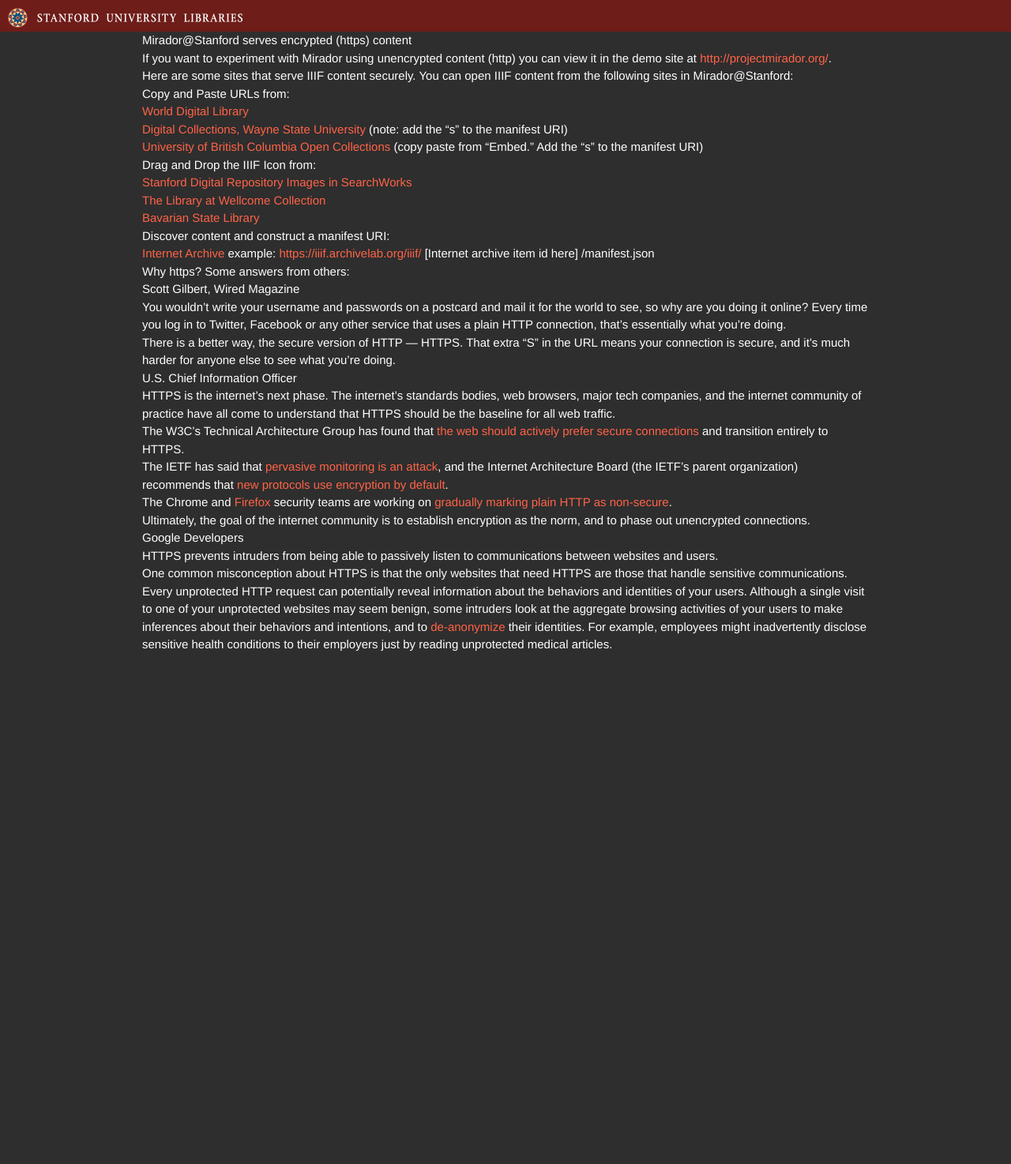
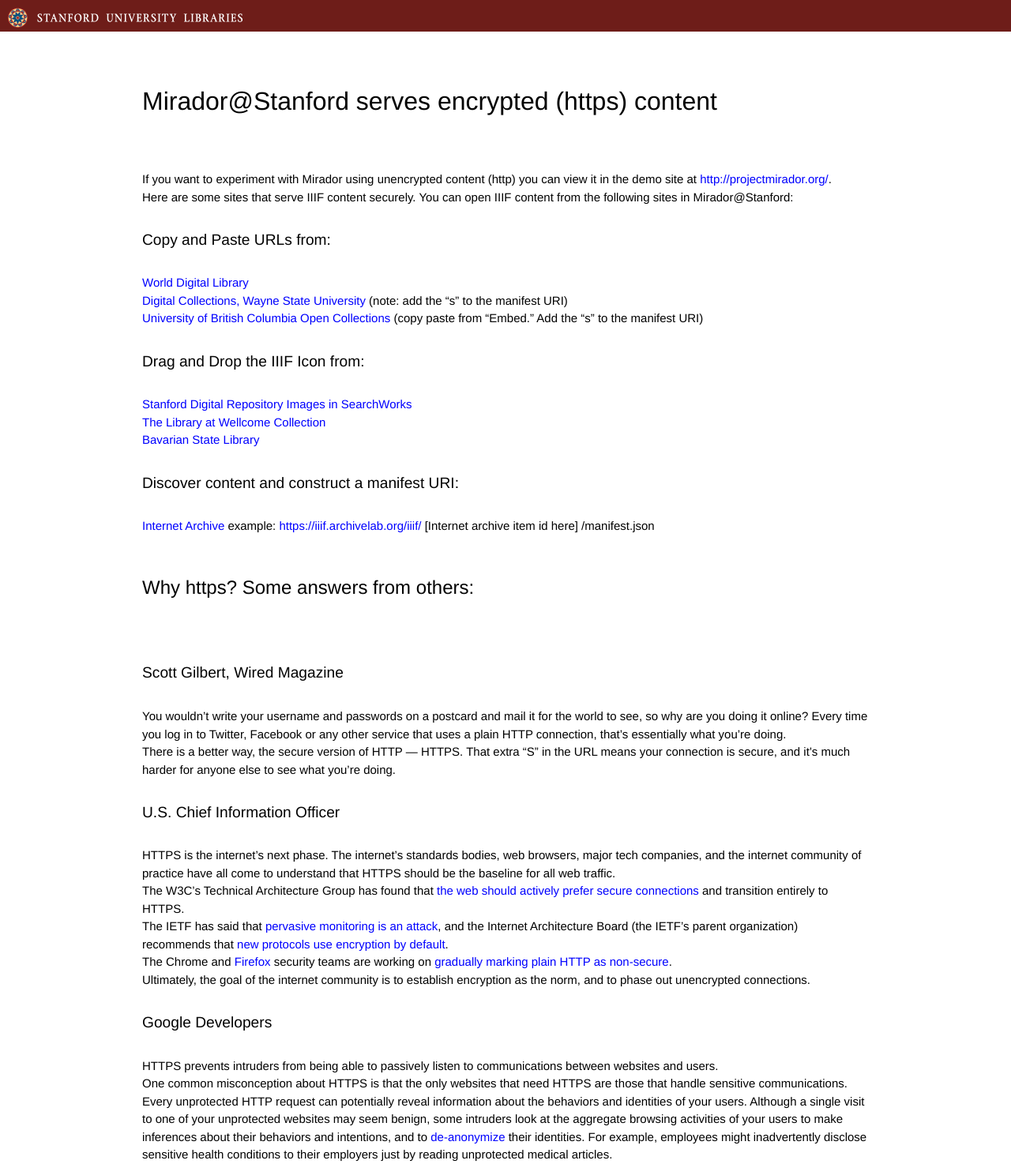
Before and after one commit to sul-dlss-deprecated/mirador_sul, a Jekyll site: the page built from index.md, in a window 1280 px wide. Shown: the whole page at 79% size. Built offline with Jekyll 4.4.1, drawn with Linux system fonts in a browser that asks for light colours; our own code applies the rules of GitHub Pages for plain Markdown files; before the commit the page ends 900 px from its top, so only the background shows below that.

Commit message:
modify base styles for link page

```diff
--- a/public/css/base.css
+++ b/public/css/base.css
@@ -76,12 +76,16 @@ table {
   HTML & BODY
 ============================================================ */
 body {
-  background-color: #2e2e2e;
-  color: #fefefe;
+  background-color: #fff;
+  color: #020202;
   font-family: "Helvetica Neue", Helvetica, Arial, "Lucida Grande", sans-serif;
   font-size: 15px;
   line-height: 1.5;
 }
+
+h1 {font-size: 2rem; padding: 2em 0;}
+h2 {font-size: 1.5rem; padding: 2em 0;}
+h3 {font-size: 1.2rem; padding: 1.5em 0;}
 
 /* ============================================================
   PRIMARY STRUCTURE
@@ -179,7 +183,7 @@ nav.primary-nav .icon[data-title]:hover:after {
 ============================================================ */
 a {
   text-decoration: none;
-  color: tomato;
+  color: blue;
 }
 
 a:hover {
```
